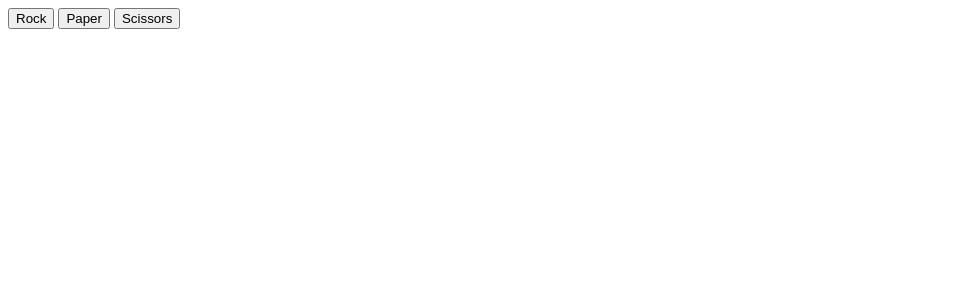
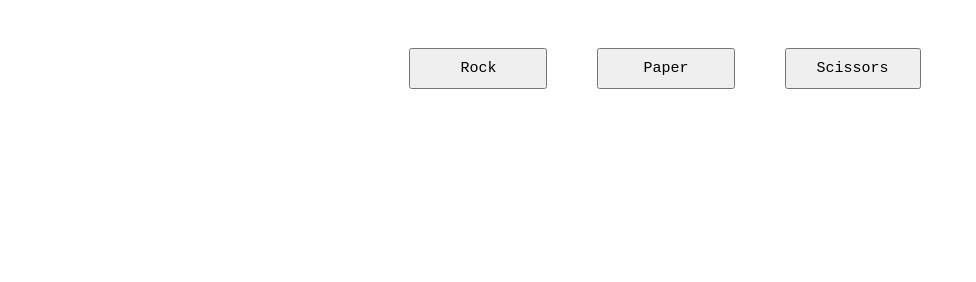
Before and after one commit to deannavazquez/rock-paper-scissors, a plain HTML site: page index.html in a window 1280 px wide. Shown: the whole page, without its empty margins (0-976 px from the left). Drawn offline with Linux system fonts and the light colour scheme.

Commit message:
Create UI for Rock Paper Scissors

```diff
--- a/index.html
+++ b/index.html
@@ -3,6 +3,7 @@
 <head>
   <meta charset="UTF-8">
   <title>Rock Paper Scissors</title>
+  <link rel="stylesheet" href="styles.css">
 </head>
 <body>
 
--- a/javascript.js
+++ b/javascript.js
@@ -65,7 +65,8 @@ function checkWinner() {
 function disableButtons() {
   buttons.forEach((button) => {
     button.disabled = true;
-                  });
+
+  });
 }
 
 
--- /dev/null
+++ b/styles.css
@@ -0,0 +1,32 @@
+.container {
+    display: flex;
+    justify-content: center;
+    padding: 40px;
+    gap: 50px;
+}
+
+button {
+    padding: 10px 30px;
+    font-size: 15px;
+
+}
+
+.results {
+    display: flex;
+    justify-content: center;
+    text-align: center;
+    margin-left: 40px;
+    font-size: 20px;
+}
+
+button, .results {
+    font-family: monospace;
+}
+
+.rock {
+    padding: 10px 49px;
+}
+
+.paper {
+    padding: 10px 44px;
+}
```
